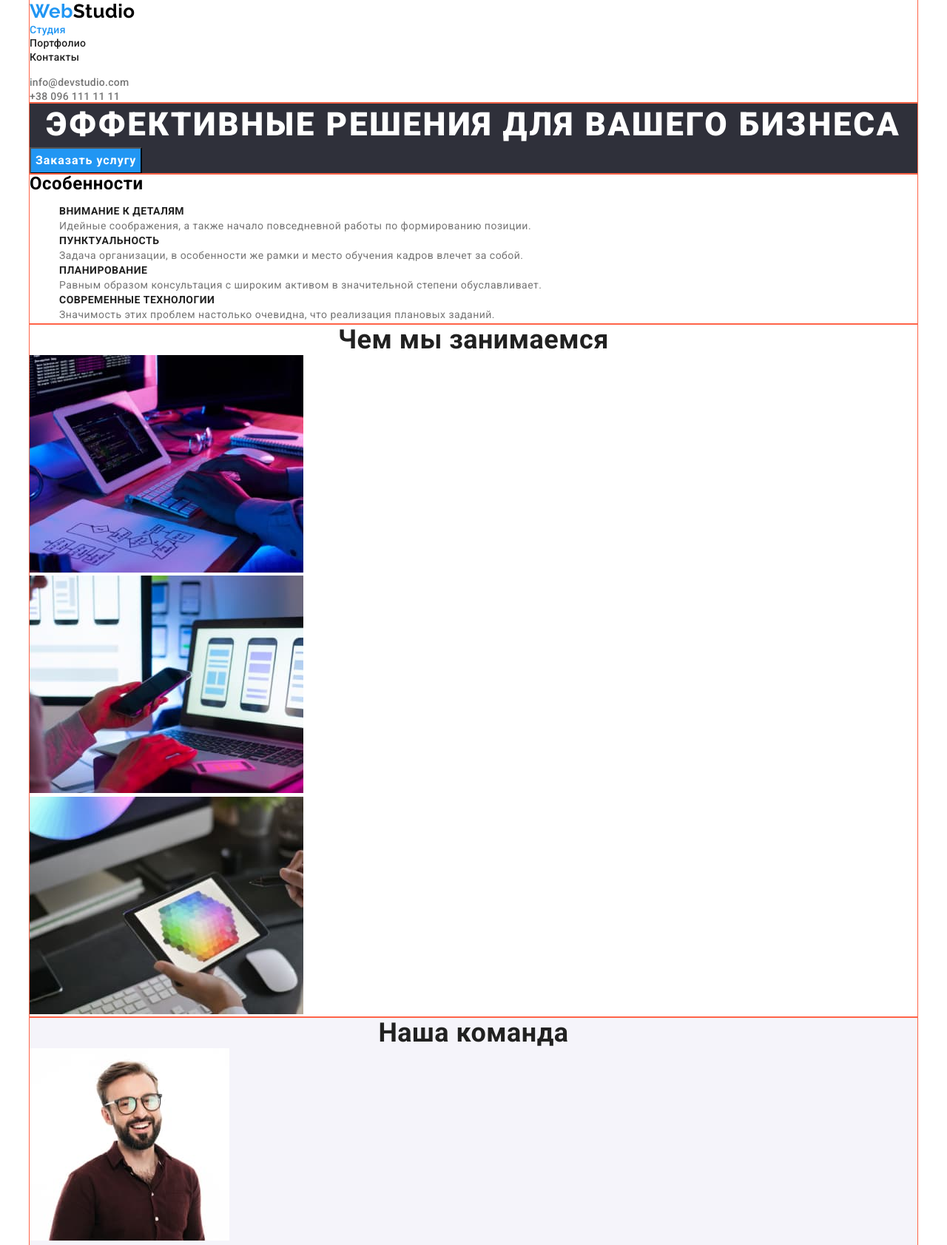
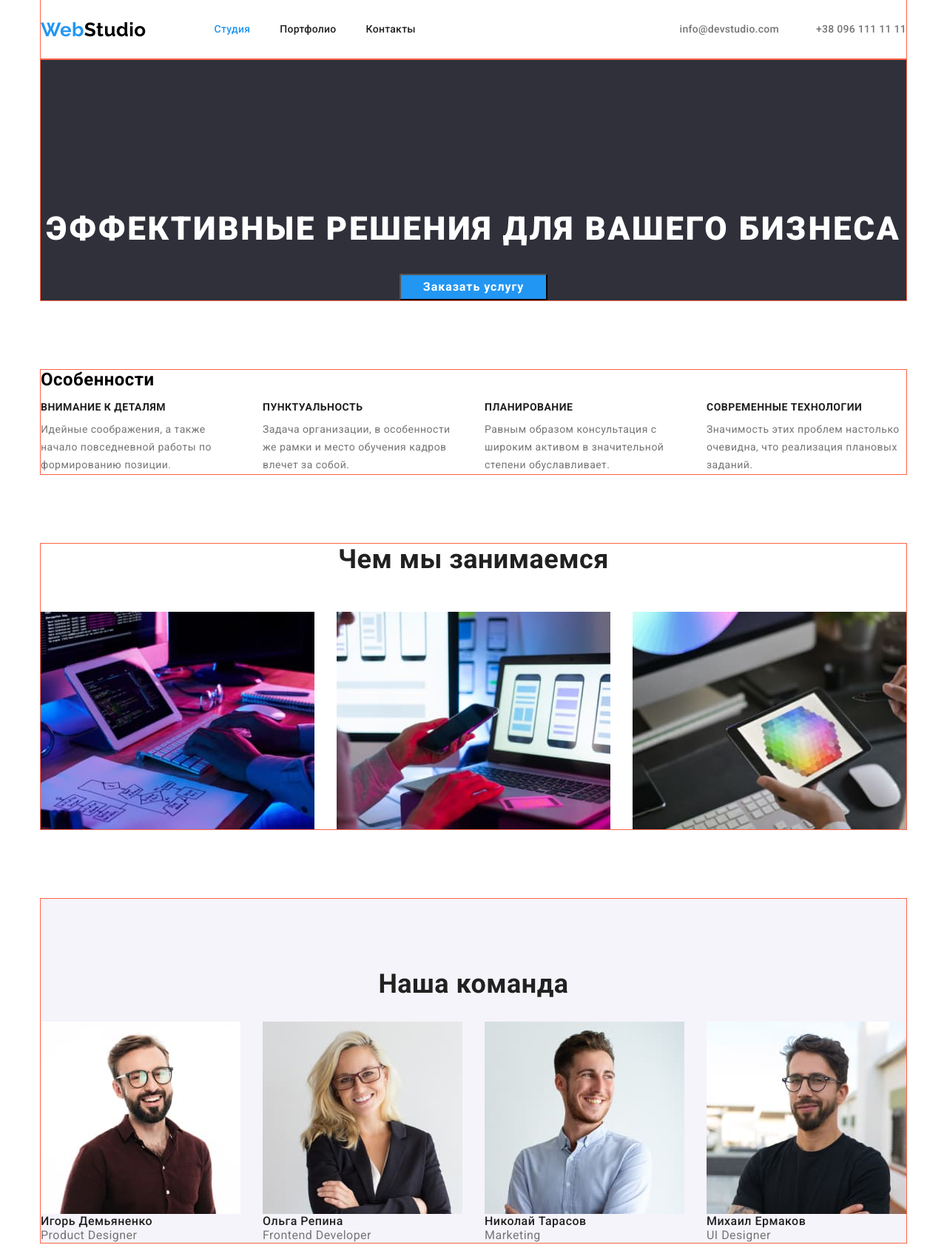
Before and after one commit to OlenkaVoitsekhivska/goit-markup-hw-03, a plain HTML site: page index.html in a window 1280 px wide. Shown: the top 1683 px of the page at 74% size. Drawn offline with nearby package versions, Linux system fonts and the light colour scheme.

Commit message:
index flexbox complete

```diff
--- a/css/styles.css
+++ b/css/styles.css
@@ -1,9 +1,9 @@
-html{
+html {
   box-sizing: border-box;
 }
 *,
 *::before,
-*::after{
+*::after {
   box-sizing: inherit;
 }
 
@@ -23,26 +23,32 @@ body {
   font-family: Roboto;
   font-style: normal;
   letter-spacing: 0.03em;
-  margin:0;
-
+  margin: 0;
 }
-.container{
+.container {
   width: 1200px;
   margin: 0 auto;
-
+  padding-right: 15px;
+  padding-left: 15px;
 }
 h1,
 h2,
 h3,
-p
-{
+p {
   margin-top: 0;
+  margin-right: 0;
   margin-bottom: 0;
+  margin-left: 0;
 }
-
-.nav-bar{
+img,
+a {
+  display: block;
+}
+.nav-bar {
   outline: 1px solid tomato;
-
+  display: flex;
+  align-items: center;
+  justify-content: space-evenly;
 }
 .logo-header {
   text-decoration: none;
@@ -51,6 +57,7 @@ p
   font-weight: 700;
   font-size: 26px;
   line-height: 1.19;
+  margin-right: 92px;
 }
 .logo-footer {
   text-decoration: none;
@@ -66,17 +73,27 @@ p
 
 .nav-list {
   list-style-type: none;
-  margin-top:0;
-  padding-left:0;
+  margin-top: 0;
+  margin-bottom: 0;
+  padding-left: 0;
+  display: flex;
 }
+.nav-list li + li {
+  margin-left: 40px;
+}
+
 .nav-item {
+  display: block;
   font-weight: 500;
   font-size: 14px;
   line-height: 1.14;
   letter-spacing: 0.02em;
   color: var(--headings);
   text-decoration: none;
+  padding-top: 32px;
+  padding-bottom: 32px;
 }
+
 .nav-item:hover,
 .nav-item:focus {
   color: var(--blue);
@@ -87,9 +104,12 @@ p
 .contacts-list {
   list-style-type: none;
   margin-bottom: 0;
-  margin-top:0;
-  padding-left:0;
+  margin-top: 0;
+  padding-left: 0;
+  display: flex;
+  margin-left: auto;
 }
+
 .contacts-item {
   font-weight: 500;
   font-size: 14px;
@@ -98,15 +118,21 @@ p
   color: var(--paragraph-contact);
   text-decoration: none;
 }
+.contacts-list li + li {
+  margin-left: 50px;
+}
 .contacts-item:hover,
 .contacts-item:focus {
   color: var(--blue);
 }
 .hero-box {
+  display: block;
   background-color: var(--hero-footer-bcg);
-  outline:tomato solid 1px;
+  outline: tomato solid 1px;
 }
 .hero-title {
+  padding-top: 200px;
+  margin-bottom: 30px;
   font-weight: 900;
   font-size: 44px;
   line-height: 1.36;
@@ -116,6 +142,10 @@ p
   color: var(--hero-heading);
 }
 .button {
+  display: block;
+  margin-right: auto;
+  margin-left: auto;
+  min-width: 200px;
   font-family: Roboto;
   background-color: var(--blue);
   font-weight: 700;
@@ -125,12 +155,20 @@ p
   letter-spacing: 0.06em;
   color: var(--white);
 }
-.features{
+.features {
   outline: tomato solid 1px;
+  margin-top: 94px;
+}
+.features-list li {
+  width: 270px;
 }
 .features-list {
   list-style-type: none;
-  margin-bottom: 0;
+  margin-bottom: 94px;
+  display: flex;
+  flex-wrap: wrap;
+  justify-content: space-between;
+  padding-left: 0;
 }
 .features-title {
   font-weight: 700;
@@ -141,6 +179,7 @@ p
   color: var(--headings);
 }
 .features-description {
+  margin-top: 10px;
   font-weight: 400;
   font-size: 14px;
   line-height: 1.71;
@@ -153,25 +192,37 @@ p
   text-align: center;
   color: var(--headings);
 }
-.services{
+.services {
   outline: tomato solid 1px;
-  }
+  margin-top: 94px;
+}
 
 .services-list {
   list-style-type: none;
-  margin-top:0;
-  margin-bottom:0;
-  padding-left:0;
+  margin-top: 50px;
+  margin-bottom: 0;
+  padding-left: 0;
+  display: flex;
+  flex-wrap: wrap;
+  justify-content: space-between;
 }
+
 .crew {
+  margin-top: 94px;
   background-color: var(--crew-bcg);
   outline: tomato solid 1px;
 }
+.crew-title {
+  padding-top: 94px;
+}
 .crew-list {
   list-style-type: none;
-    margin-top:0;
-  margin-bottom:0;
-  padding-left:0;
+  margin-top: 30px;
+  margin-bottom: 94px;
+  padding-left: 0;
+  display: flex;
+  flex-wrap: wrap;
+  justify-content: space-between;
 }
 .crew-name {
   font-weight: 500;
@@ -187,8 +238,17 @@ p
 }
 .footer {
   background-color: var(--hero-footer-bcg);
+  outline: tomato solid 1px;
+  display: flex;
+  justify-content: start;
 }
-
+.logo-footer {
+  padding-top: 60px;
+  margin-bottom: 20px;
+}
+.footer-address {
+  padding-bottom: 60px;
+}
 .physical-address {
   font-style: normal;
   font-weight: 400;
@@ -209,10 +269,13 @@ p
 /* begins the portolio page */
 .btns {
   list-style-type: none;
-  margin-top:0;
-  margin-bottom:0;
-  padding-left:0;
+  margin-top: 0;
+  margin-bottom: 0;
+  padding-left: 0;
+  display: flex;
+  justify-content: center;
 }
+
 .btn {
   font-family: Roboto;
   font-weight: 500;
@@ -230,9 +293,12 @@ p
 }
 .projects-list {
   list-style-type: none;
-   margin-top:0;
-  margin-bottom:0;
-  padding-left:0;
+  margin-top: 0;
+  margin-bottom: 0;
+  padding-left: 0;
+  display: flex;
+  flex-wrap: wrap;
+  justify-content: space-between;
 }
 .projects-link {
   text-decoration: none;
--- a/index.html
+++ b/index.html
@@ -23,7 +23,7 @@
           <ul class="nav-list list">
             <li><a href="./index.html" class="nav-item current">Студия</a></li>
             <li><a href="./portfolio.html" class="nav-item">Портфолио</a></li>
-            <li><a href="" class="nav-item">Контакты</a></li>
+            <li><a href="" class="nav-item last-item">Контакты</a></li>
           </ul>
         </nav>
         <ul class="contacts-list list">
@@ -93,7 +93,7 @@
       <!--команда-->
       <div class="crew">
         <section>
-          <h2 class="section-title">Наша команда</h2>
+          <h2 class="section-title crew-title">Наша команда</h2>
           <ul class="crew-list list">
             <li>
               <img src="./images/crew1.jpg" alt="Игорь Демьяненко" width="270" />
@@ -120,14 +120,16 @@
       </div>
     </main>
     <!--подвал-->
-    <footer class="footer">
+    <div class="footer">
+    <footer >
       <a href="/" class="logo-footer"><span class="web">Web</span>Studio</a>
-      <address>
+      <address class="footer-address">
         <p class="physical-address">г. Киев, пр-т Леси Украинки, 26</p>
         <a href="mailto:info@example.com" class="mail">info@example.com</a><br />
         <a href="tel:+380991111111" class="telnumber">+38 099 111 11 11</a>
       </address>
     </footer>
+    </div>
   </div>
 </body>
 
```
Also changed, not shown: portfolio.html (+2 -1 lines).
